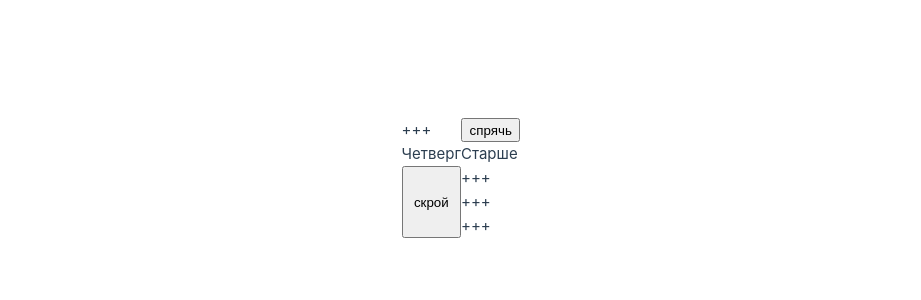
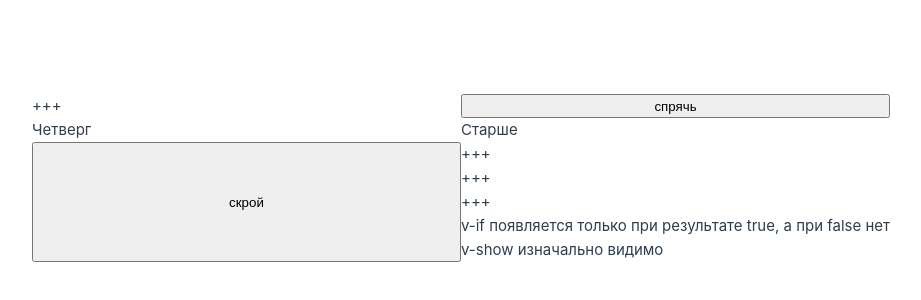
Before and after one commit to danilromas/Vue_DaRo, a Vue app: page / in a window 1280 px wide. Shown: the part 222-522 px from the top of the page, without its empty margins (179-1100 px from the left). Built offline with nearby package versions, Linux system fonts and the light colour scheme.

Commit message:
26_разница

```diff
--- a/src/App.vue
+++ b/src/App.vue
@@ -64,5 +64,7 @@
 		<p>+++</p>
 		<p>+++</p>
 		<p>+++</p>
+    <p> v-if появляется только при результате true, а при false нет </p>
+    <p> v-show изначально видимо</p>
 	</div>
 </template>
```
